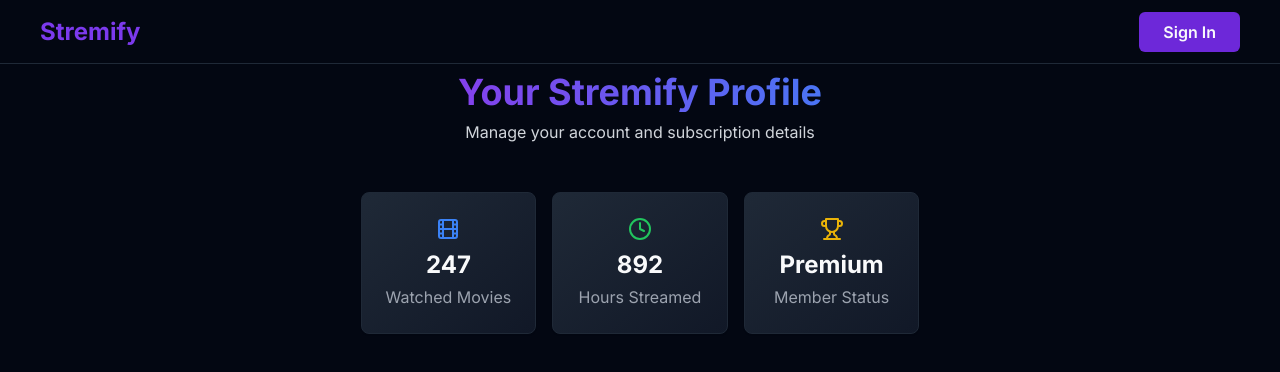
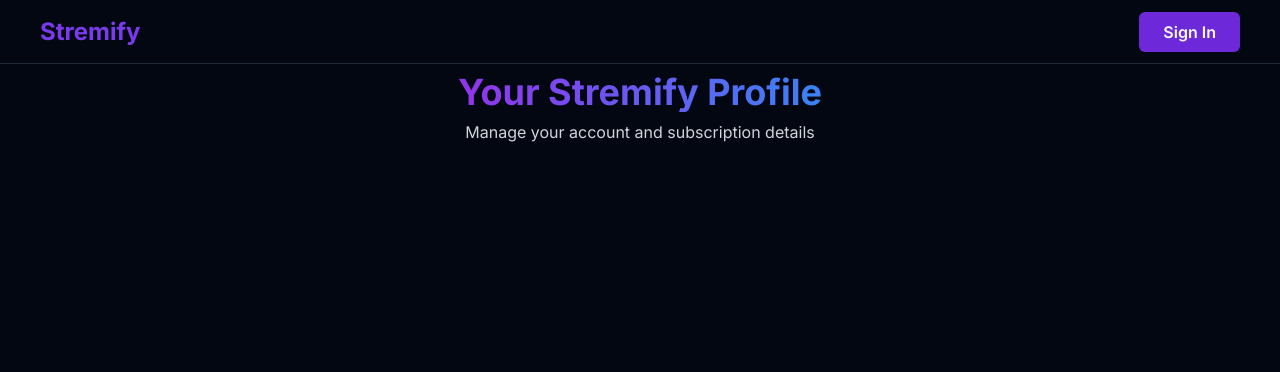
Before and after one commit to jay-bhogayata/stremify-FE, a Next.js app: page /profile in a window 1280 px wide. Shown: the top 372 px of the page. Built offline with nearby package versions, Linux system fonts and the light colour scheme; no server answers.

Commit message:
refactor: Remove dummy StreamingStats component from ProfileContent

```diff
--- a/src/components/ProfileContent.tsx
+++ b/src/components/ProfileContent.tsx
@@ -79,43 +79,6 @@
   );
 }
 
-const StreamingStats = () => {
-  const stats = [
-    {
-      icon: <Film className="text-blue-500" />,
-      value: "247",
-      label: "Watched Movies",
-    },
-    {
-      icon: <Clock className="text-green-500" />,
-      value: "892",
-      label: "Hours Streamed",
-    },
-    {
-      icon: <Trophy className="text-yellow-500" />,
-      value: "Premium",
-      label: "Member Status",
-    },
-  ];
-
-  return (
-    <div className="grid grid-cols-3 gap-4 mb-8">
-      {stats.map((stat, index) => (
-        <Card
-          key={index}
-          className="bg-gradient-to-br from-gray-50 to-gray-100 dark:from-gray-800 dark:to-gray-900"
-        >
-          <CardContent className="flex flex-col items-center justify-center p-6">
-            <div className="text-3xl mb-2">{stat.icon}</div>
-            <h3 className="text-2xl font-bold mb-1">{stat.value}</h3>
-            <p className="text-gray-500 dark:text-gray-400">{stat.label}</p>
-          </CardContent>
-        </Card>
-      ))}
-    </div>
-  );
-};
-
 export default function ProfileContent() {
   const router = useRouter();
   const { user, isLoggedIn, fetchAuth } = useAuthStore((state: AuthStore) => ({
@@ -166,8 +129,6 @@
           Manage your account and subscription details
         </p>
       </div>
-
-      <StreamingStats />
 
       <div className="grid grid-cols-1 md:grid-cols-2 gap-6">
         {user && (
```
